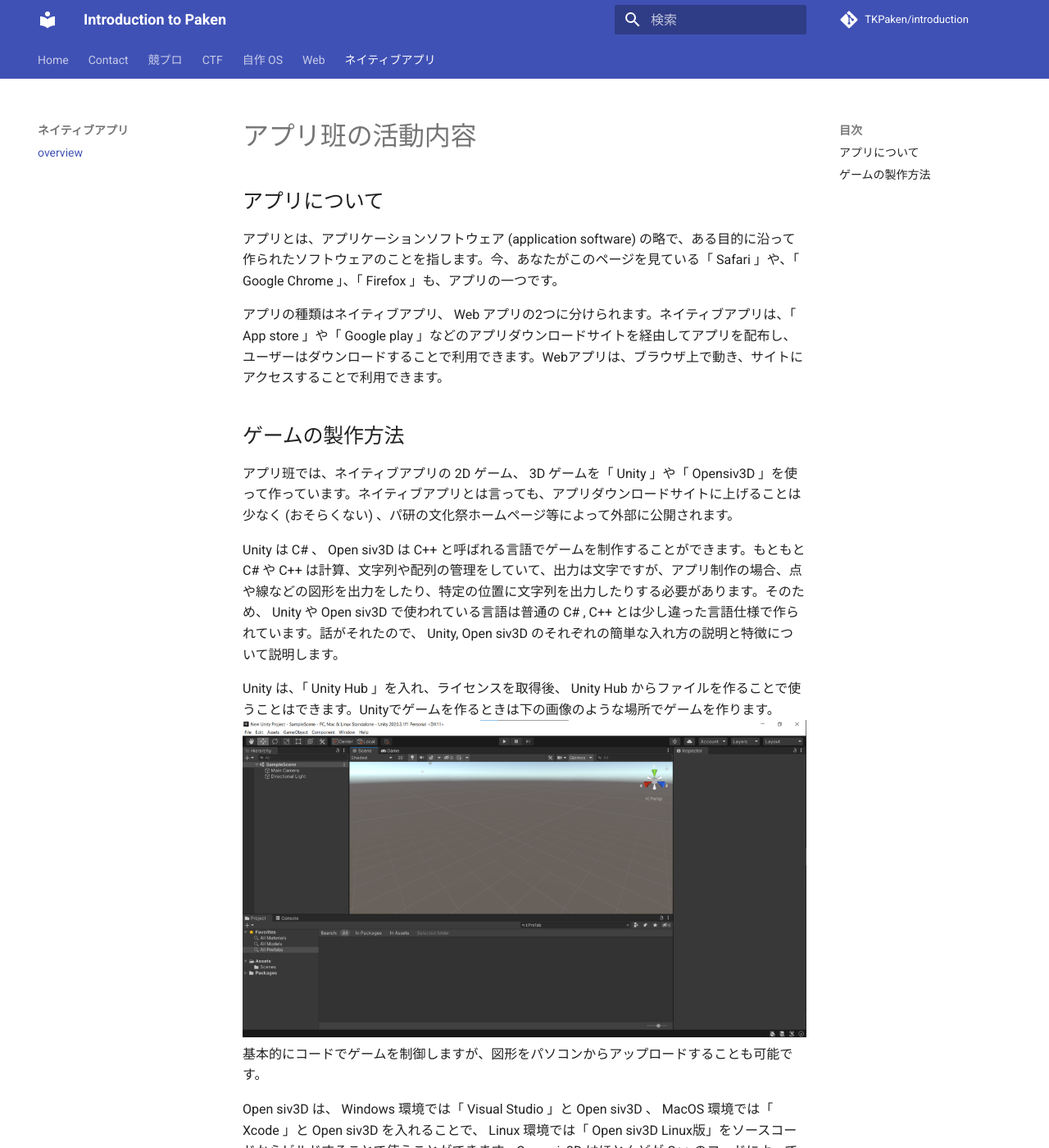
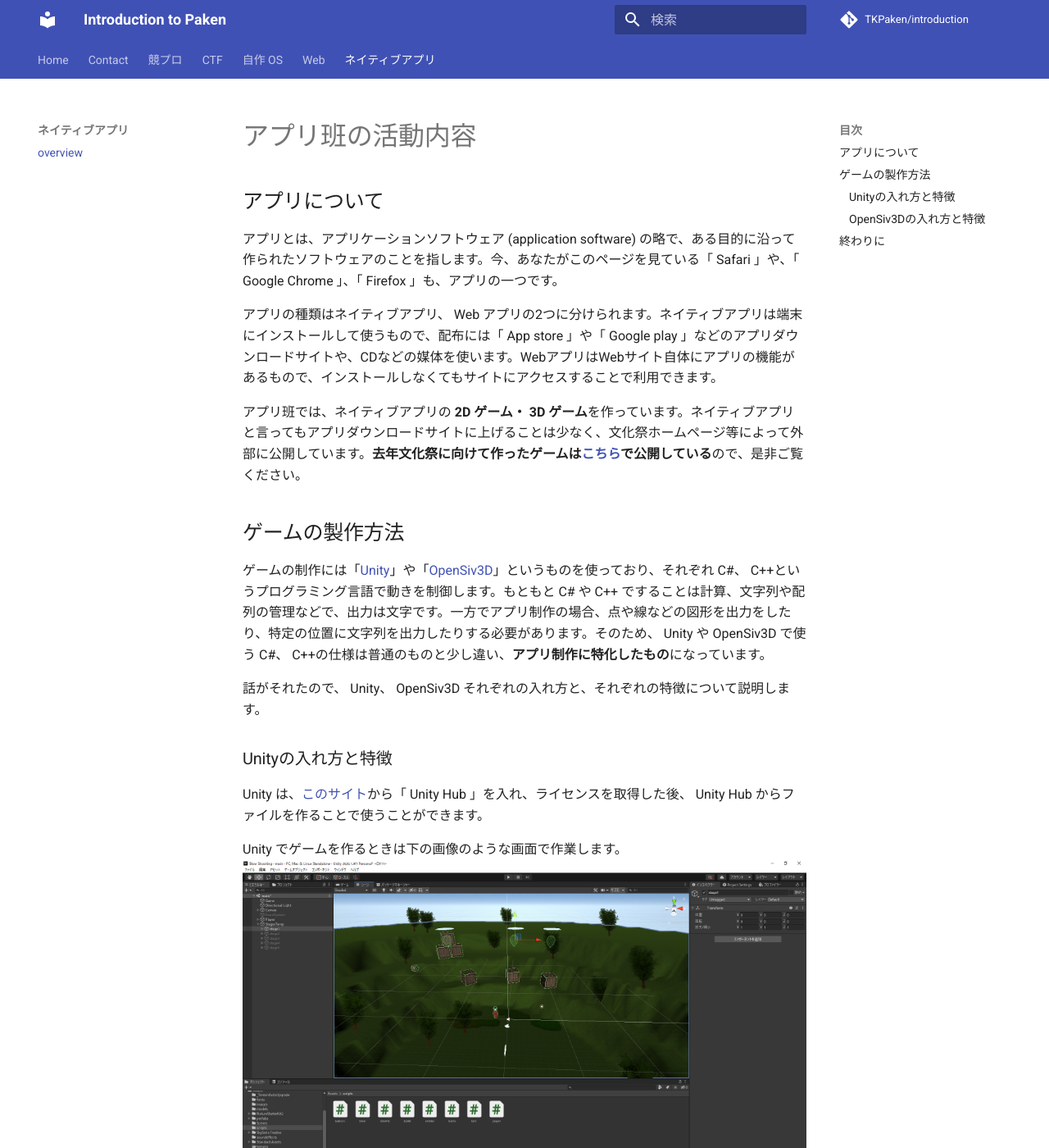
Before and after one commit to TKPaken/beginners, an MkDocs documentation site: the page built from docs/App/index.md, in a window 1280 px wide and 1400 px high. Shown: the whole window at 82% size. Built offline with MkDocs 1.6.1 and Material for MkDocs 9.7.7, drawn with Linux system fonts in a browser that asks for light colours; comment, search, counter and statistics services are not loaded; some of the changed text lies outside the part shown.

Commit message:
いろいろと修正

```diff
--- a/docs/App/index.md
+++ b/docs/App/index.md
@@ -2,18 +2,41 @@
 ##アプリについて
 アプリとは、アプリケーションソフトウェア (application software) の略で、ある目的に沿って作られたソフトウェアのことを指します。今、あなたがこのページを見ている「 Safari 」や、「 Google Chrome 」、「 Firefox 」も、アプリの一つです。
 
-アプリの種類はネイティブアプリ、 Web アプリの2つに分けられます。ネイティブアプリは、「 App store 」や「 Google play 」などのアプリダウンロードサイトを経由してアプリを配布し、ユーザーはダウンロードすることで利用できます。Webアプリは、ブラウザ上で動き、サイトにアクセスすることで利用できます。
+アプリの種類はネイティブアプリ、 Web アプリの2つに分けられます。ネイティブアプリは端末にインストールして使うもので、配布には「 App store 」や「 Google play 」などのアプリダウンロードサイトや、CDなどの媒体を使います。WebアプリはWebサイト自体にアプリの機能があるもので、インストールしなくてもサイトにアクセスすることで利用できます。
+
+アプリ班では、ネイティブアプリの **2D ゲーム・ 3D ゲーム**を作っています。ネイティブアプリと言ってもアプリダウンロードサイトに上げることは少なく、文化祭ホームページ等によって外部に公開しています。**去年文化祭に向けて作ったゲームは[こちら](https://paken2020.web.app/game)で公開している**ので、是非ご覧ください。
+
 ##ゲームの製作方法
-アプリ班では、ネイティブアプリの 2D ゲーム、 3D ゲームを「 Unity 」や「 Opensiv3D 」を使って作っています。ネイティブアプリとは言っても、アプリダウンロードサイトに上げることは少なく (おそらくない) 、パ研の文化祭ホームページ等によって外部に公開されます。
+ゲームの制作には「[Unity](https://unity.com/ja)」や「[OpenSiv3D](https://siv3d.github.io/ja-jp/)」というものを使っており、それぞれ C#、 C++というプログラミング言語で動きを制御します。もともと C# や C++ ですることは計算、文字列や配列の管理などで、出力は文字です。一方でアプリ制作の場合、点や線などの図形を出力をしたり、特定の位置に文字列を出力したりする必要があります。そのため、 Unity や OpenSiv3D で使う C#、 C++の仕様は普通のものと少し違い、**アプリ制作に特化したもの**になっています。
 
-Unity は C# 、 Open siv3D は C++ と呼ばれる言語でゲームを制作することができます。もともと C# や C++ は計算、文字列や配列の管理をしていて、出力は文字ですが、アプリ制作の場合、点や線などの図形を出力をしたり、特定の位置に文字列を出力したりする必要があります。そのため、 Unity や Open siv3D で使われている言語は普通の C# , C++ とは少し違った言語仕様で作られています。話がそれたので、 Unity, Open siv3D のそれぞれの簡単な入れ方の説明と特徴について説明します。
+話がそれたので、 Unity、 OpenSiv3D それぞれの入れ方と、それぞれの特徴について説明します。
 
-Unity は、「 Unity Hub 」を入れ、ライセンスを取得後、 Unity Hub からファイルを作ることで使うことはできます。Unityでゲームを作るときは下の画像のような場所でゲームを作ります。
-![Unityの作業画面](./unity_screen.png)
-基本的にコードでゲームを制御しますが、図形をパソコンからアップロードすることも可能です。
+###Unityの入れ方と特徴
+Unity は、[このサイト](https://unity3d.com/jp/get-unity/download)から「 Unity Hub 」を入れ、ライセンスを取得した後、 Unity Hub からファイルを作ることで使うことができます。
 
-Open siv3D は、 Windows 環境では「 Visual Studio 」と Open siv3D 、 MacOS 環境では「 Xcode 」と Open siv3D を入れることで、 Linux 環境では「 Open siv3D Linux版」をソースコードからビルドすることで使うことができます。Open siv3D はほとんどが C++ のコードによってゲームを制御します。
-#終わりに
+Unity でゲームを作るときは下の画像のような画面で作業します。
+![Unityの作業画面](./unity-screen-blowshooting.png)
+Unity でゲームを作るときはすべての挙動をコードで書くのではなく、Unityの機能を使って物体を置いた後に、必要ならば C# のコードを充てます。そのため、**全くコードが書けない人でも使ってみることが出来ます。**プログラミングを全く知らない人も、Unityを使いながら学んでいくことが出来るでしょう。
+
+一方で、 Unity には数多くの機能があります。物理演算、アニメーション、ライティング(光を当てること)、・・・挙げていけばキリがありません。**無料で使える** Unity ですが、それらをうまく使いこなせれば**とてもレベルが高いものも作れます。**Unityはさっき言ったように敷居が低いので、とりあえず触ってみてはいかがでしょうか。
+
+参考までに、去年の文化祭で作ったゲームの中でUnityを使ったのは、「[BlowShooting](https://paken2020.web.app/game/blow)」・「[infinity run](https://paken2020.web.app/game/infinity)」・「[Maze](https://paken2020.web.app/game/maze)」・「[Doppelgänger](https://paken2020.web.app/game/doppel)」(下画像)・「[TK_FPS](https://paken2020.web.app/game/tkfps)」・「[fps game](https://paken2020.web.app/game/fpsgame)」です。
+
+![かわいい！](game-doppelganger.png)
+
+###OpenSiv3Dの入れ方と特徴
+Open siv3D を使うには、 Windows 環境では「 Visual Studio 」、 MacOS 環境では「 Xcode 」というエディタを入れたのち、[このサイト](https://siv3d.github.io/ja-jp/#opensiv3d-sdk-v043)に従ってOpenSiv3Dをインストールします。 Ubuntu などの Linux 環境では、[このサイト](https://github.com/Siv3D/OpenSiv3D/blob/master/Linux/README_JP.md)に従って「 Open siv3D Linux版」をソースコードからビルドすることで使うことができます。
+
+OpenSiv3D は Unity と違い、図形の表示などすべての処理を C++ のコードによって行います。**すべてがコードの中で完結する**ので、 Unity よりわかりやすいという人もいるでしょう。作業画面は下の画像のような感じです。(左半分がコードを書くエディタで、右半分はテストプレイのウィンドウです)
+
+![OpenSiv3Dの作業画面](opensiv3D-screen-savetheball.png)
+
+OpenSiv3Dの利点として、他には「競プロで主に使うのと同じ C++ を使うので、**競プロと並行してやりやすい/競プロの片手間にチャレンジできる**」というものや、「公式のチュートリアルが充実しているので**勉強しやすい**」というのがあります。興味を持った方は[こちらの公式チュートリアル](https://siv3d.github.io/ja-jp/tutorial/basic/)を覗いてみて下さい。
+
+参考までに、去年の文化祭で作ったゲームの中でOpenSiv3Dを使ったのは、「[ピコピコハンマー](https://paken2020.web.app/game/pikohammer)」・「[ブロック崩し](https://paken2020.web.app/game/block)」(下画像)・「[Convex Hull Visualizer](https://paken2020.web.app/game/convex)」・「[CrammingGame2.1.1](https://paken2020.web.app/game/cramming)」です。
+
+![ブロック崩し](game-block.png)
+##終わりに
 アプリ制作に少しでも興味が湧いた人は、是非アプリ班に入ってください！
 
-文責：樋口 峻大 (TAKA)
+文責：樋口 峻大 (TAKA)、nuhunune
```
Also changed, not shown: docs/App/game-block.png (added), docs/App/game-blowshooting.png (added), docs/App/game-doppelganger.png (added), docs/App/opensiv3D-screen-savetheball.png (added), docs/App/unity-screen-blowshooting.png (added), docs/App/unity_screen.png (deleted).
